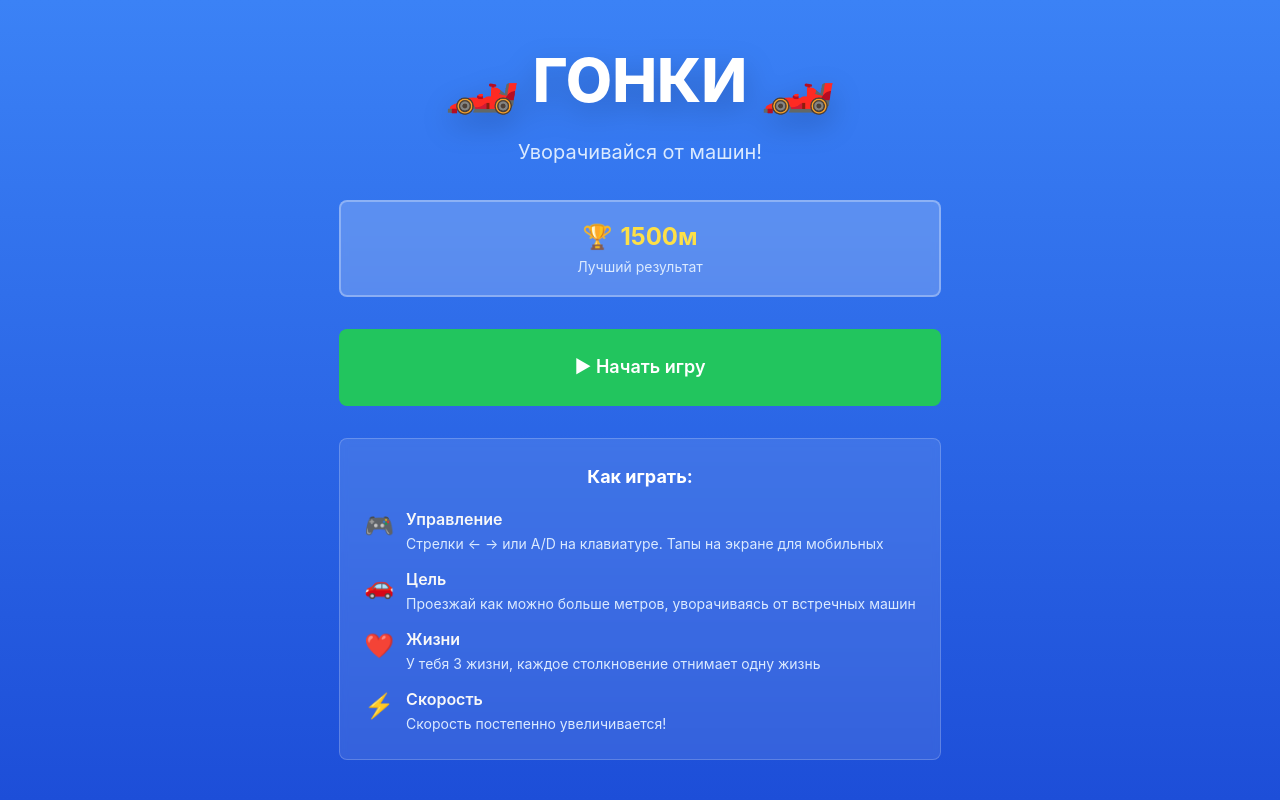
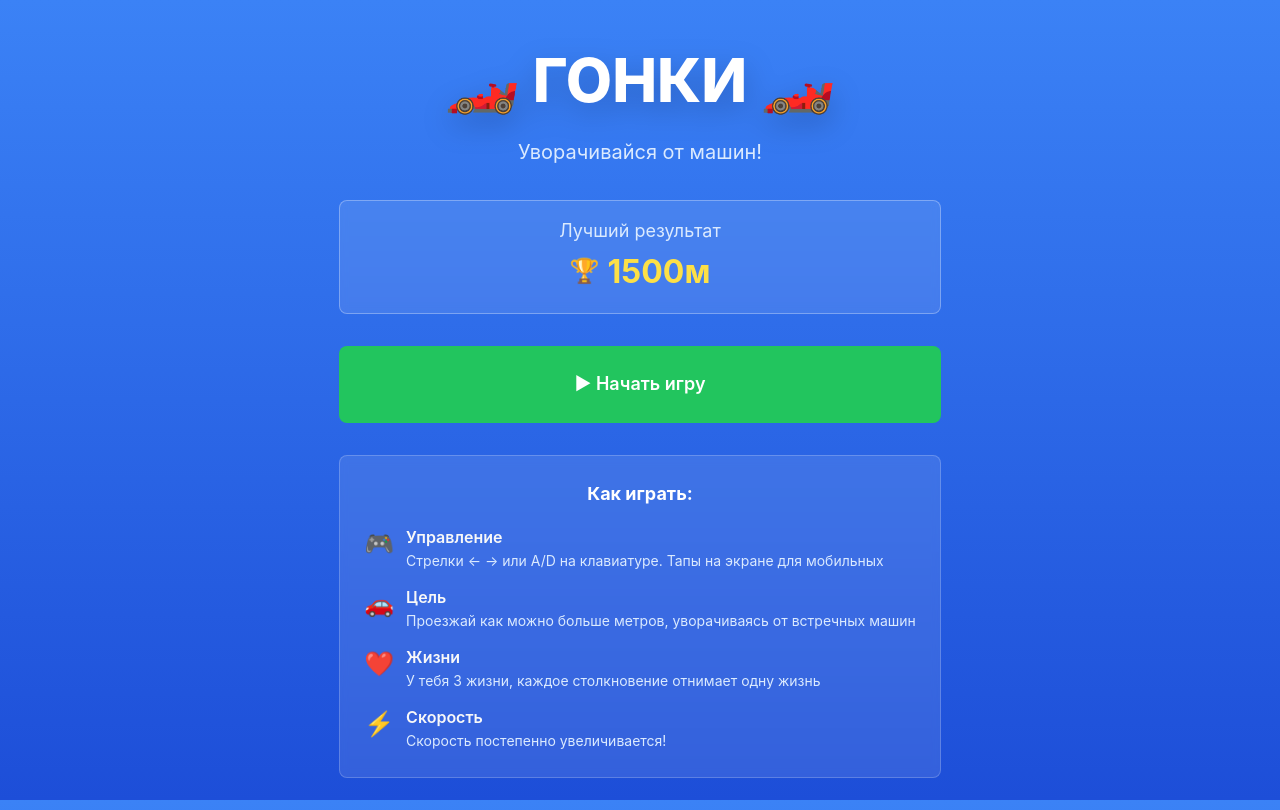
Before and after one commit to reznikovkg/vue-3-docker-compose, a Vue app in the folder vue/: page /home in a window 1280 px wide. Built offline with nearby package versions, Linux system fonts and the light colour scheme.

Commit message:
result-page. StatsCard

```diff
--- a/vue/src/components/pages/HomePage.vue
+++ b/vue/src/components/pages/HomePage.vue
@@ -7,14 +7,7 @@
         <span class="home__subtitle">Уворачивайся от машин!</span>
       </header>
 
-      <div v-if="bestScore > 0" class="home__score-card">
-        <div class="home__score-value">
-          <span class="home__icon-trophy">🏆</span>
-          <span class="home__score-number">{{ bestScore }}м</span>
-        </div>
-        <p class="home__score-label">Лучший результат</p>
-      </div>
-
+      <StatsCard v-if="bestScore > 0" :score="bestScore" label="Лучший результат" variant="small" />
       <BaseLink :to="{ name: $routes.GAME }" title="▶ Начать игру" variant="primary" />
 
       <section class="home__rules rules">
@@ -61,6 +54,7 @@
 
 <script setup lang="ts">
 import BaseLink from '@/components/ui/BaseLink.vue';
+import StatsCard from '@/components/ui/StatsCard.vue';
 
 interface Props {
   bestScore: number;
@@ -104,29 +98,6 @@ const props = withDefaults(defineProps<Props>(), {
 
   &__subtitle {
     font-size: 20px;
-    color: var(--vt-c-blue-soft);
-  }
-
-  &__score-card {
-    background-color: var(--color-background-soft);
-    backdrop-filter: var(--vt-blur-default);
-    border-radius: var(--vt-radius-default);
-    padding: 16px;
-    border: 2px solid var(--color-border);
-  }
-
-  &__score-value {
-    display: flex;
-    align-items: center;
-    justify-content: center;
-    gap: 8px;
-    color: var(--vt-c-yellow);
-    font-size: 24px;
-    font-weight: 700;
-  }
-
-  &__score-label {
-    font-size: 14px;
     color: var(--vt-c-blue-soft);
   }
 }
--- a/vue/src/components/pages/ResultPage.vue
+++ b/vue/src/components/pages/ResultPage.vue
@@ -9,22 +9,9 @@
         </div>
       </header>
 
-      <section class="result__stats stats">
-        <div class="stats__card stats__card--main">
-          <p class="stats__label">Ты проехал</p>
-          <div class="stats__value">
-            <span class="stats__emoji">🏆</span>
-            <span class="stats__number">{{ distance }}м</span>
-          </div>
-        </div>
-
-        <div v-if="bestScore > 0 && !isNewRecord" class="stats__card stats__card--small">
-          <p class="stats__label stats__label--small">Лучший результат</p>
-          <div class="stats__value stats__value--small">
-            <span class="stats__emoji stats__emoji--small">🏆</span>
-            <span class="stats__emoji stats__number--small">{{ bestScore }}м</span>
-          </div>
-        </div>
+      <section class="result__stats">
+        <StatsCard :score="distance" label="Ты проехал" variant="main" />
+        <StatsCard v-if="bestScore > 0 && !isNewRecord" :score="bestScore" label="Лучший результат" variant="small" />
       </section>
 
       <footer class="result__actions">
@@ -39,6 +26,7 @@
 <script setup lang="ts">
 import { computed } from 'vue';
 import BaseLink from '@/components/ui/BaseLink.vue';
+import StatsCard from '@/components/ui/StatsCard.vue';
 
 interface Props {
   distance: number;
@@ -93,61 +81,11 @@ const isNewRecord = computed(() => props.distance > props.bestScore);
     flex-direction: column;
     gap: 12px;
   }
-}
 
-.stats {
-  text-align: center;
-  display: flex;
-  flex-direction: column;
-  row-gap: 16px;
-
-  &__card {
-    border-radius: var(--vt-radius-default);
-    backdrop-filter: var(--vt-blur-default);
-
-    &--main {
-      padding: 24px;
-      background-color: var(--color-background-soft);
-      border: 2px solid var(--color-border);
-    }
-
-    &--small {
-      padding: 16px;
-      background-color: var(--color-background-mute);
-      border: 1px solid var(--color-border);
-    }
-  }
-
-  &__label {
-    font-size: 18px;
-    color: var(--vt-c-blue-soft);
-  }
-
-  &__value {
+  &__stats {
     display: flex;
-    align-items: center;
-    justify-content: center;
-    column-gap: 8px;
-  }
-
-  &__number {
-    font-size: 48px;
-    font-weight: 700;
-    color: var(--vt-c-blue-soft);
-
-    &--small {
-      font-size: 24px;
-      font-weight: 700;
-      color: var(--vt-c-yellow);
-    }
-  }
-
-  &__emoji {
-    font-size: 32px;
-
-    &--small {
-      font-size: 20px;
-    }
+    flex-direction: column;
+    row-gap: 16px;
   }
 }
 </style>
--- /dev/null
+++ b/vue/src/components/ui/StatsCard.vue
@@ -0,0 +1,74 @@
+<template>
+    <div class="stats-card" :class="`stats-card--${variant}`">
+        <p class="stats-card__label">{{ label }}</p>
+        <div class="stats-card__value">
+            <span class="stats-card__emoji" :class="`stats-card__emoji--${variant}`">🏆</span>
+            <span class="stats-card__number" :class="`stats-card__number--${variant}`">
+                {{ score }}м
+            </span>
+        </div>
+    </div>
+</template>
+
+<script setup lang="ts">
+interface Props {
+    score: number;
+    label: string;
+    variant: 'main' | 'small';
+}
+
+defineProps<Props>();
+</script>
+
+<style lang="scss" scoped>
+.stats-card {
+    text-align: center;
+    display: flex;
+    flex-direction: column;
+    border-radius: var(--vt-radius-default);
+    backdrop-filter: var(--vt-blur-default);
+
+    &--main {
+        padding: 24px;
+        background-color: var(--color-background-soft);
+        border: 2px solid var(--color-border);
+    }
+
+    &--small {
+        padding: 16px;
+        background-color: var(--color-background-mute);
+        border: 1px solid var(--color-border);
+    }
+
+    &__label {
+        font-size: 18px;
+        color: var(--vt-c-blue-soft);
+    }
+
+    &__value {
+        display: flex;
+        align-items: center;
+        justify-content: center;
+        column-gap: 8px;
+    }
+
+    &__number {
+        font-size: 48px;
+        font-weight: 700;
+        color: var(--vt-c-blue-soft);
+
+        &--small {
+            font-size: 32px;
+            color: var(--vt-c-yellow);
+        }
+    }
+
+    &__emoji {
+        font-size: 32px;
+
+        &--small {
+            font-size: 24px;
+        }
+    }
+}
+</style>
```
